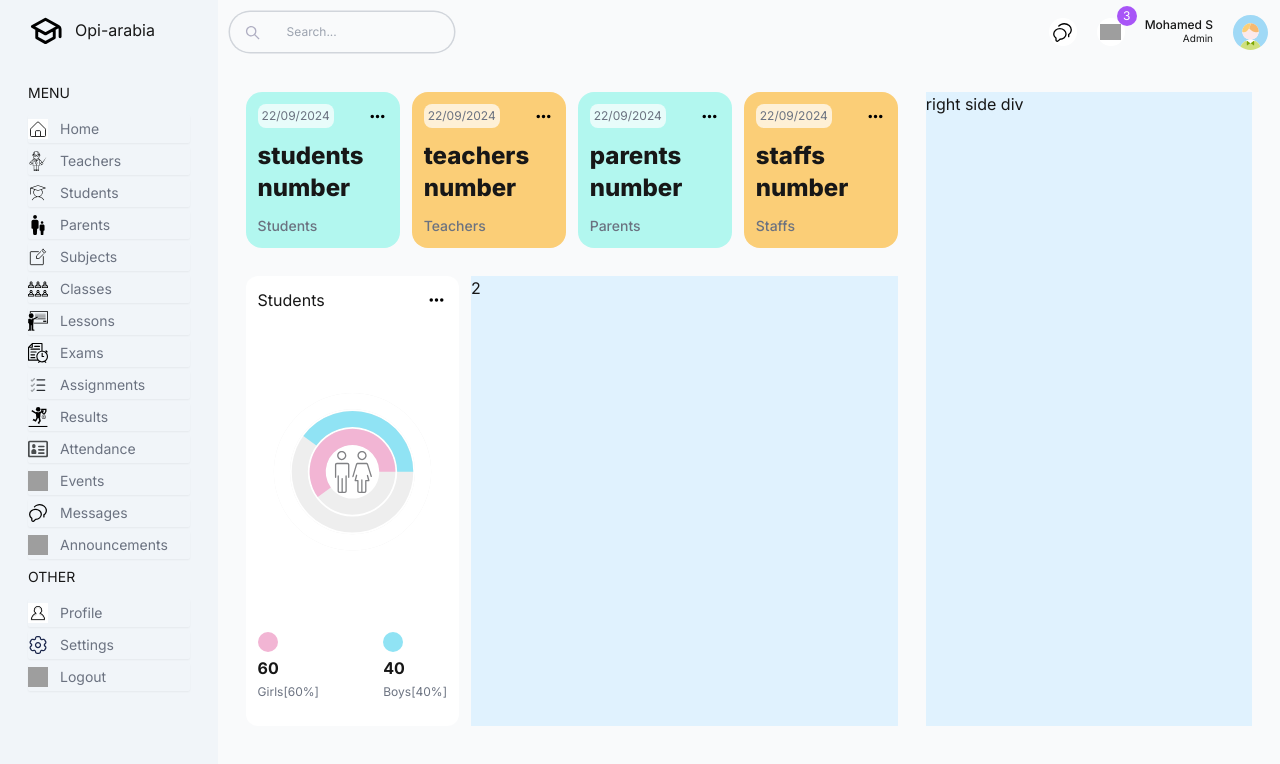
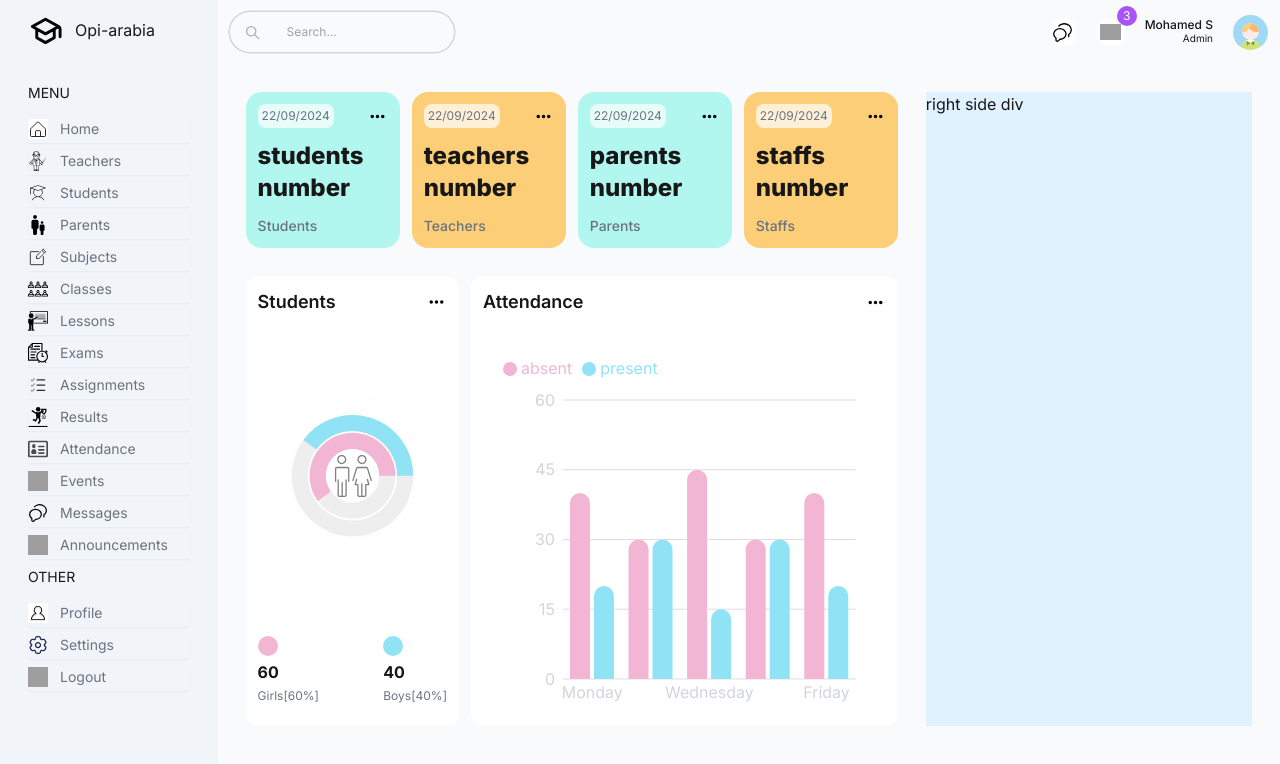
Before and after one commit to MoeSuo/school, a Next.js app: page /admin in a window 1280 px wide. Shown: the top 764 px of the page. Built offline with nearby package versions, Linux system fonts and the light colour scheme; grey boxes are pictures that could not be loaded.

Commit message:
UI: add AttendanceChart component

```diff
--- a/src/app/(dashboard)/admin/page.tsx
+++ b/src/app/(dashboard)/admin/page.tsx
@@ -1,3 +1,4 @@
+import AttendanceChart from "@/components/AttendanceChart";
 import CountChart from "@/components/CountChart";
 import UserCard from "@/components/UserCard";
 import React from "react";
@@ -20,7 +21,9 @@
             <CountChart />
           </div>
           {/* ATTENDIES CHART */}
-          <div className="bg-sky-100 w-full lg:w-2/3 h-[450px]">2</div>
+          <div className=" w-full lg:w-2/3 h-[450px]">
+          <AttendanceChart />
+          </div>
         </div>
       </div>
       {/* right side div */}
--- /dev/null
+++ b/src/components/AttendanceChart.tsx
@@ -0,0 +1,101 @@
+"use client";
+import Image from "next/image";
+import React from "react";
+
+import {
+  BarChart,
+  Bar,
+  XAxis,
+  YAxis,
+  CartesianGrid,
+  Tooltip,
+  Legend,
+  ResponsiveContainer,
+} from "recharts";
+
+const data = [
+  {
+    name: "Monday",
+    present: 20,
+    absent: 40,
+  },
+  {
+    name: "Tuesday",
+    present: 30,
+    absent: 30,
+  },
+  {
+    name: "Wednesday",
+    present: 15,
+    absent: 45,
+  },
+  {
+    name: "Thursday",
+    present: 30,
+    absent: 30,
+  },
+  {
+    name: "Friday",
+    present: 20,
+    absent: 40,
+  },
+];
+
+const AttendanceChart = () => {
+  return (
+    <div className="rounded-xl bg-white w-full h-full p-3 justify-between  flex flex-col">
+      {/* TITLE */}
+      <div className="flex gap-3 justify-between items-center">
+        <h1 className="text-lg font-semibold">Attendance</h1>
+        <Image
+          src={"/images/icons/more.svg"}
+          alt="more"
+          width={21}
+          height={7}
+          className="cursor-pointer"
+        />
+      </div>
+      {/* CHART */}
+      <div className="w-full h-[90%]">
+        <ResponsiveContainer>
+          <BarChart
+            width={500}
+            height={300}
+            data={data}
+            barSize={20}
+            margin={{
+              top: 5,
+              right: 30,
+              left: 20,
+              bottom: 5,
+            }}
+          >
+            <CartesianGrid strokeDasharray=" " vertical={false} stroke="#ddd"/>
+            <XAxis dataKey="name"  axisLine={false} tick={{fill: "#d1d5db"}} tickLine={false}/>
+            <YAxis  axisLine={false}  tick={{fill: "#d1d5db"}} tickLine={false}/>
+            <Tooltip contentStyle={{ borderRadius: "10px", borderColor: "#d1d5db" }}/>
+            <Legend
+              align="left"
+              verticalAlign="top"
+              wrapperStyle={{ paddingTop: "20px", paddingBlock: "20px" }}
+            />
+            <Bar
+              dataKey="absent"
+              fill="#F2B5D4"
+              legendType="circle"
+              radius={[10,10,0,0]}
+            />
+            <Bar
+              dataKey="present"
+              fill="#90E3F4"
+              legendType="circle"
+              radius={[10,10,0,0]}
+            />
+          </BarChart>
+        </ResponsiveContainer>
+      </div>
+    </div>
+  );
+};
+
+export default AttendanceChart;
--- a/src/components/CountChart.tsx
+++ b/src/components/CountChart.tsx
@@ -27,7 +27,7 @@
     <div className="rounded-xl bg-white w-full h-full p-3">
       {/* TITLE */}
       <div className="flex gap-3 justify-between flex-wrap">
-        <h1>Students</h1>
+        <h1 className="text-lg font-semibold">Students</h1>
         <Image
           src={"/images/icons/more.svg"}
           alt="more"
```
